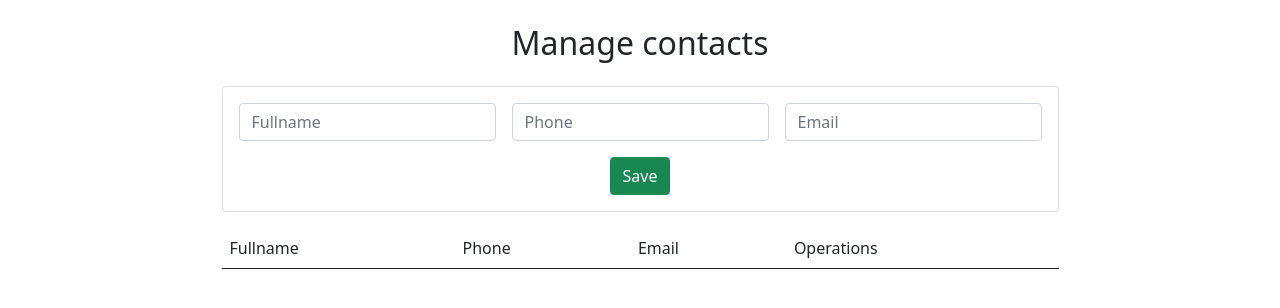
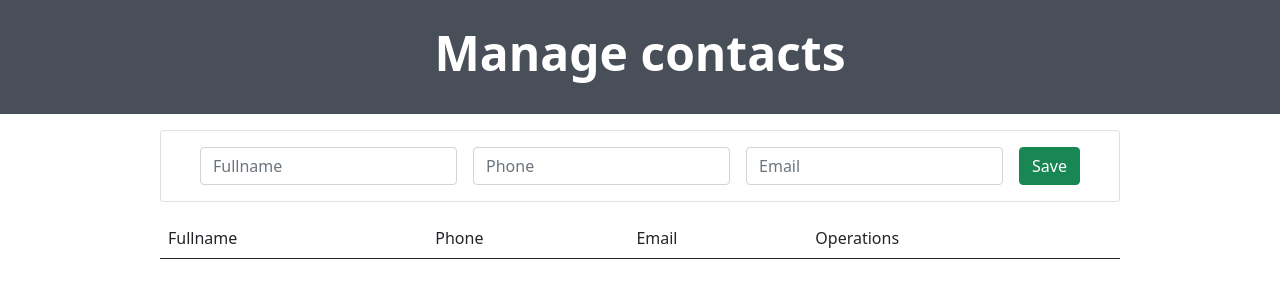
Before and after one commit to naprojects/python-contacts-app, a Flask app: page / in a window 1280 px wide. Shown: the part 56-364 px from the top of the page. Run offline with Flask 2, Linux system fonts and the light colour scheme; data that the repository does not hold is empty; some libraries are stand-ins or nearby versions.

Commit message:
[mejoras en html]]

```diff
--- a/templates/index.html
+++ b/templates/index.html
@@ -1,6 +1,12 @@
 {% extends 'layout.html' %}
 
 {% block body %}
+<div class="d-flex text-secondary justify-content-center" style="background-color: #484f58;">
+    <div class="py-4">
+        <h2 class="display-5 fw-bold text-white justify-content-center">Manage contacts</h2>
+    </div>
+</div>
+
 {% with messages = get_flashed_messages() %} <!-- Acá creamos una variable para mensajes -->
 {% if messages %}
 {% for message in messages %}
@@ -11,9 +17,8 @@
 {% endfor %}
 {% endif  %}
 {% endwith %}
-<div>
-    <h2>Manage contacts</h2>
-</div>
+
+ <div class="d-flex flex-column align-items-center gap-3 mt-3">
     <div class="col-md-9">
         <div class="card card-body">
             <form action="/add_contact" class="row row-cols-lg-auto g-3 align-items-center justify-content-center"  method="POST">
@@ -57,4 +62,5 @@
             </tbody>
         </table>
     </div>
+</div>
 {% endblock %}
--- a/templates/layout.html
+++ b/templates/layout.html
@@ -20,7 +20,7 @@
         </div>
       </nav>
 
-    <div class="container d-flex flex-column align-items-center gap-3 mt-4">
+    <div class="d-flex flex-column">
         {% block body %}
         {% endblock %}
     </div>
```
Also changed, not shown: templates/edit-contact.html (+9 -0 lines). Lines whose indentation alone changed are shown as unchanged.
